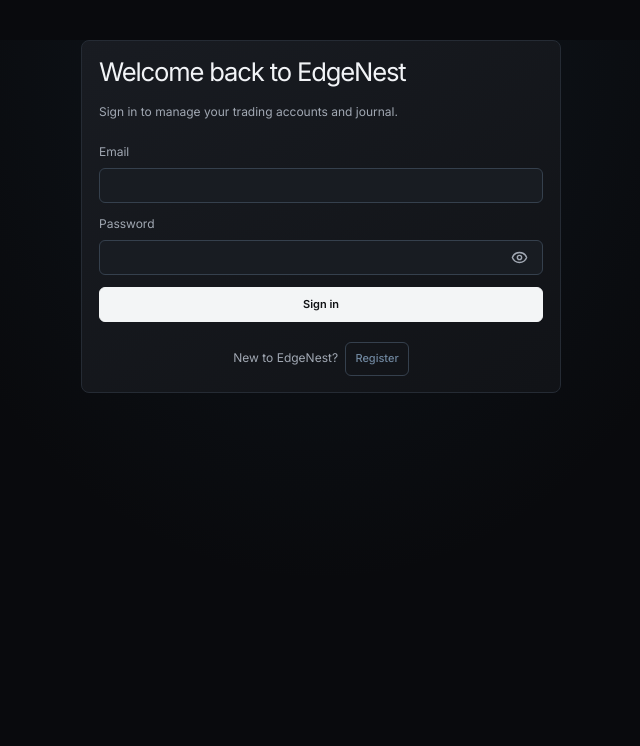
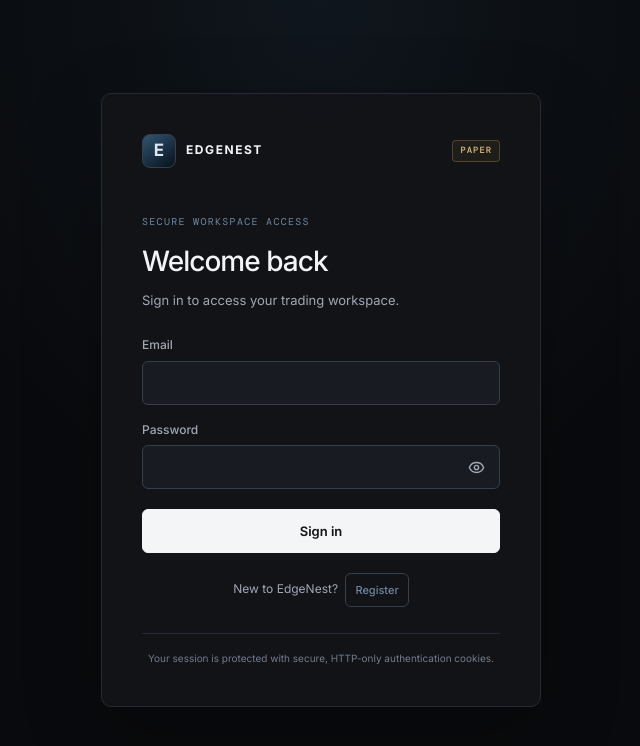
Before and after one commit to apostleoffinance/event-driven-trading-rs, a Next.js app in the folder frontend/: page /login in a window 1280 px wide. Shown: the top 746 px of the page, without its empty margins (319-959 px from the left). Built offline with nearby package versions, Linux system fonts and the light colour scheme.

Commit message:
fix(frontend): build standalone sign-in and registration screen

```diff
--- a/frontend/src/app/login/page.tsx
+++ b/frontend/src/app/login/page.tsx
@@ -2,8 +2,8 @@
 
 import { useEffect, useState } from "react";
 import { useRouter } from "next/navigation";
+import { Eye, EyeOff } from "lucide-react";
 import { login, register, restoreSession } from "@/lib/auth/session";
-import { Eye, EyeOff } from "lucide-react";
 
 export default function LoginPage() {
   const router = useRouter();
@@ -12,6 +12,8 @@ export default function LoginPage() {
   const [displayName, setDisplayName] = useState("");
   const [password, setPassword] = useState("");
   const [showPassword, setShowPassword] = useState(false);
+  const [busy, setBusy] = useState(false);
+  const [error, setError] = useState<string | null>(null);
 
   useEffect(() => {
     let active = true;
@@ -20,8 +22,6 @@ export default function LoginPage() {
     });
     return () => { active = false; };
   }, [router]);
-  const [busy, setBusy] = useState(false);
-  const [error, setError] = useState<string | null>(null);
 
   async function submit(event: React.FormEvent<HTMLFormElement>) {
     event.preventDefault();
@@ -30,26 +30,83 @@ export default function LoginPage() {
     try {
       if (mode === "register") await register(email, displayName, password);
       else await login(email, password);
-      router.replace("/journal");
+      router.replace("/");
+      router.refresh();
     } catch (e) {
       setError(e instanceof Error ? e.message : "Authentication failed.");
-    } finally { setBusy(false); }
+    } finally {
+      setBusy(false);
+    }
   }
 
-  return <div style={{ maxWidth: 480, margin: "40px auto" }}>
-    <section className="panel">
-      <header className="page-header"><div><h1>{mode === "login" ? "Welcome back to EdgeNest" : "Create your EdgeNest account"}</h1><p>{mode === "login" ? "Sign in to manage your trading accounts and journal." : "Create an account to get started with EdgeNest."}</p></div></header>
-      <form onSubmit={submit} style={{ display: "grid", gap: 12 }}>
-        {mode === "register" ? <label className="journal-field"><span>Display name</span><input required autoComplete="name" value={displayName} onChange={e => setDisplayName(e.target.value)} /></label> : null}
-        <label className="journal-field"><span>Email</span><input required type="email" autoComplete="email" value={email} onChange={e => setEmail(e.target.value)} /></label>
-        <label className="journal-field auth-password-field"><span>Password</span><div className="auth-password-control"><input required type={showPassword ? "text" : "password"} autoComplete={mode === "login" ? "current-password" : "new-password"} minLength={12} value={password} onChange={e => setPassword(e.target.value)} /><button className="auth-password-toggle" type="button" aria-label={showPassword ? "Hide password" : "Show password"} aria-pressed={showPassword} onClick={() => setShowPassword(value => !value)}>{showPassword ? <EyeOff size={17} aria-hidden /> : <Eye size={17} aria-hidden />}</button></div></label>
-        {error ? <div className="error" role="alert">{error}</div> : null}
-        <button className="btn primary" type="submit" disabled={busy}>{busy ? "Please wait…" : mode === "login" ? "Sign in" : "Create account"}</button>
-      </form>
-      <p className="auth-switch">{mode === "login" ? "New to EdgeNest?" : "Already have an account?"}{" "}
-        <button className="btn" type="button" onClick={() => { setMode(mode === "login" ? "register" : "login"); setError(null); }}>{mode === "login" ? "Register" : "Sign in"}</button>
-      </p>
-
-    </section>
-  </div>;
+  return (
+    <main className="auth-layout">
+      <section className="auth-card" aria-labelledby="auth-title">
+        <div className="auth-brand">
+          <span className="auth-brand-mark">E</span>
+          <span>EDGENEST</span>
+          <span className="env-pill">PAPER</span>
+        </div>
+        <header className="auth-heading">
+          <span className="auth-eyebrow">SECURE WORKSPACE ACCESS</span>
+          <h1 id="auth-title">{mode === "login" ? "Welcome back" : "Create your account"}</h1>
+          <p>{mode === "login" ? "Sign in to access your trading workspace." : "Create an account to get started with EdgeNest."}</p>
+        </header>
+        <form onSubmit={submit}>
+          {mode === "register" ? (
+            <label className="journal-field">
+              <span>Display name</span>
+              <input required autoComplete="name" value={displayName} onChange={event => setDisplayName(event.target.value)} />
+            </label>
+          ) : null}
+          <label className="journal-field">
+            <span>Email</span>
+            <input required type="email" autoComplete="email" value={email} onChange={event => setEmail(event.target.value)} />
+          </label>
+          <label className="journal-field auth-password-field">
+            <span>Password</span>
+            <div className="auth-password-control">
+              <input
+                required
+                type={showPassword ? "text" : "password"}
+                autoComplete={mode === "login" ? "current-password" : "new-password"}
+                minLength={12}
+                value={password}
+                onChange={event => setPassword(event.target.value)}
+              />
+              <button
+                className="auth-password-toggle"
+                type="button"
+                aria-label={showPassword ? "Hide password" : "Show password"}
+                aria-pressed={showPassword}
+                title={showPassword ? "Hide password" : "Show password"}
+                onClick={() => setShowPassword(value => !value)}
+              >
+                {showPassword ? <EyeOff size={17} aria-hidden /> : <Eye size={17} aria-hidden />}
+              </button>
+            </div>
+          </label>
+          {error ? <div className="error" role="alert">{error}</div> : null}
+          <button className="btn primary" type="submit" disabled={busy}>
+            {busy ? "Please wait…" : mode === "login" ? "Sign in" : "Create account"}
+          </button>
+        </form>
+        <p className="auth-switch">
+          {mode === "login" ? "New to EdgeNest?" : "Already have an account?"}{" "}
+          <button
+            className="btn"
+            type="button"
+            onClick={() => {
+              setMode(value => value === "login" ? "register" : "login");
+              setError(null);
+              setShowPassword(false);
+            }}
+          >
+            {mode === "login" ? "Register" : "Sign in"}
+          </button>
+        </p>
+        <p className="auth-footnote">Your session is protected with secure, HTTP-only authentication cookies.</p>
+      </section>
+    </main>
+  );
 }
```
